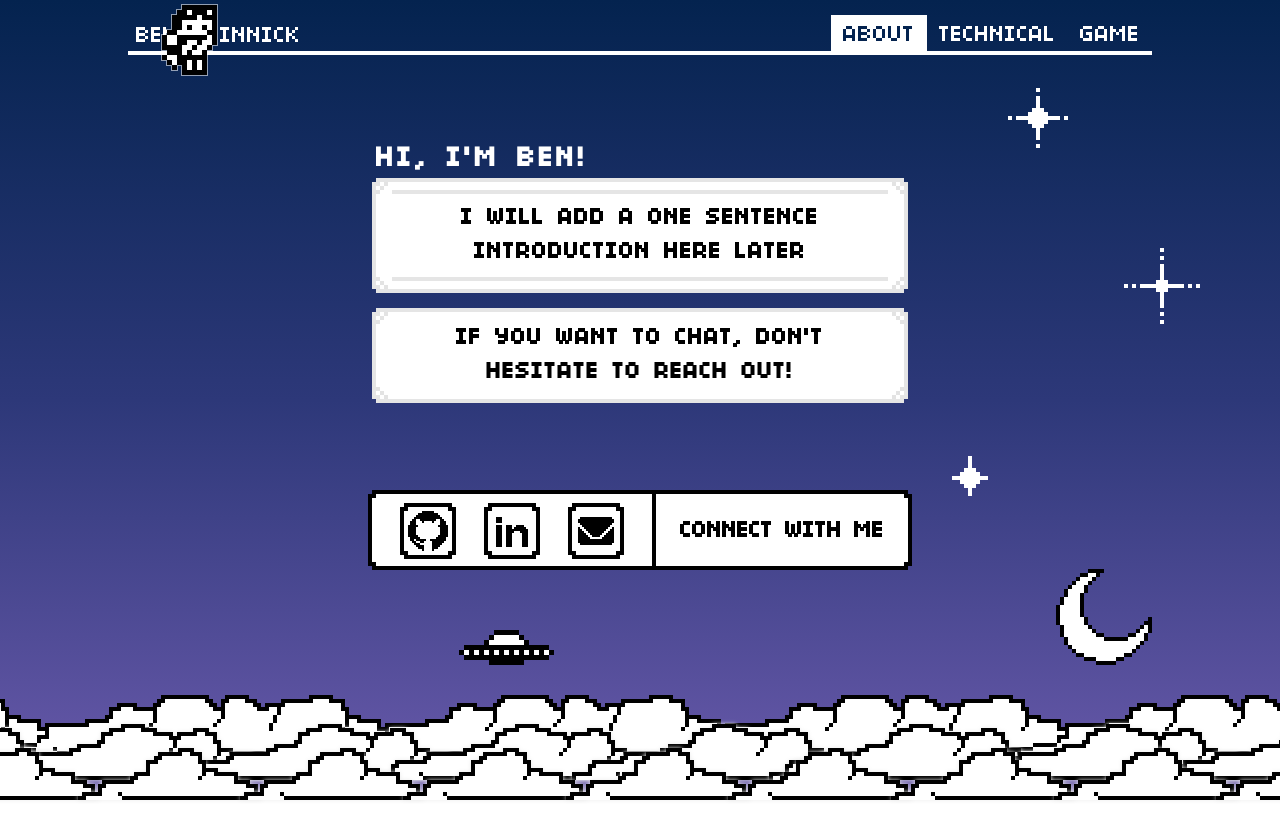
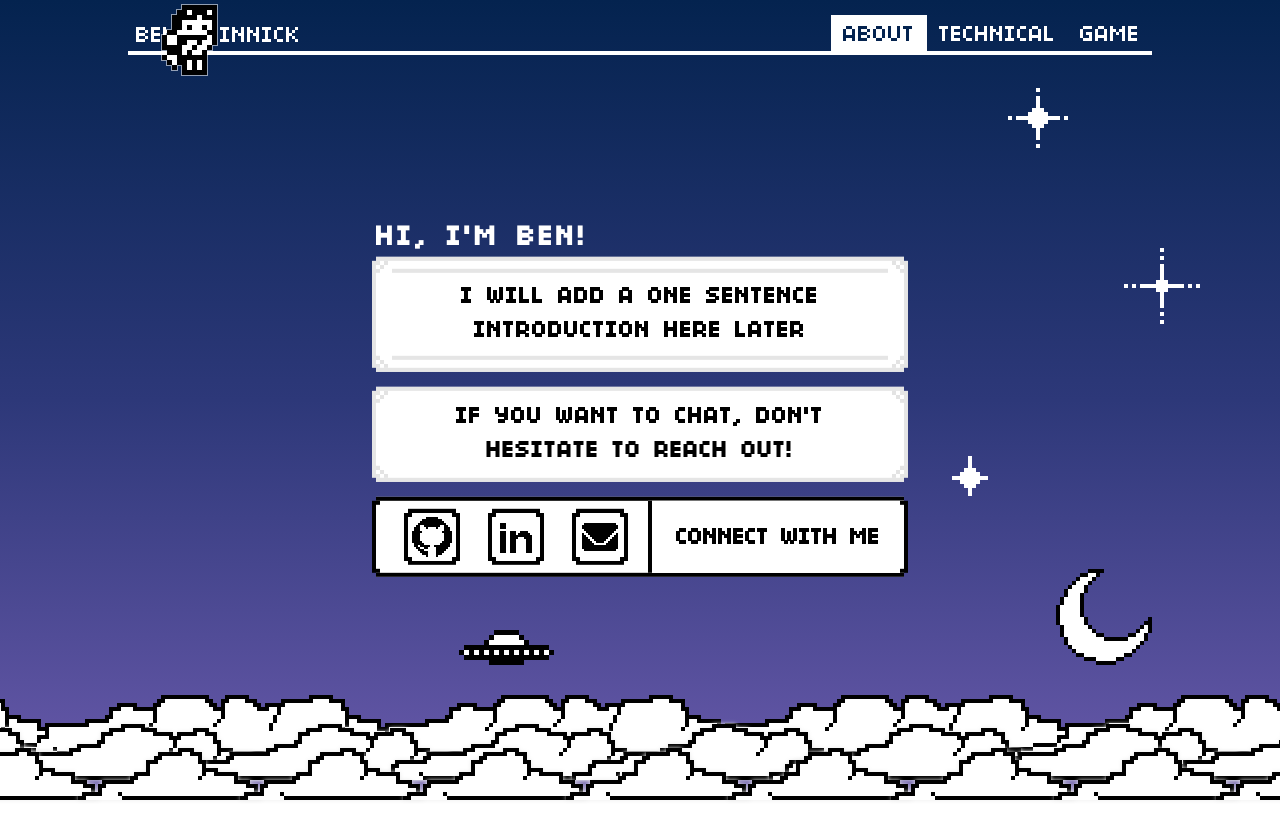
Before and after one commit to benshinnick/personal-website, a React (Create React App) app: page / in a window 1280 px wide. Shown: the top 840 px of the page. Built offline with nearby package versions, Linux system fonts and the light colour scheme; the HTML template or start-up script is replaced by a standard one.

Commit message:
Added connect panel to text panel group

```diff
--- a/src/PersonalWebsite/HomePage/InfoPanels/AboutPanel.css
+++ b/src/PersonalWebsite/HomePage/InfoPanels/AboutPanel.css
@@ -58,7 +58,7 @@ hr {
     margin-bottom: 10px;
 }
 
-.sides {
+.text-panel .sides {
     top: 0;
     right: -4px;
     width: 100%;
--- a/src/PersonalWebsite/HomePage/InfoPanels/ConnectPanel.css
+++ b/src/PersonalWebsite/HomePage/InfoPanels/ConnectPanel.css
@@ -1,8 +1,19 @@
+.connect-panel {
+    position: relative;
+    width: calc(40vw + 16px);
+    height: 72px;
+    background-color: white;
+    border: 4px solid black;
+    border-width: 4px 0;
+    z-index: 1;
+}
+
 .connect-panel #link-icons {
-    position: fixed;
     display: flex;
-    right: calc(50vw - 12px);
-    bottom: 230px;
+    /* right: calc(50vw - 12px);
+    bottom: 230px; */
+    position: relative;
+    bottom: 5px;
     width: calc(20vw + 24px);
     height: 80px;
     z-index: 2;
@@ -17,6 +28,20 @@
     image-rendering: pixelated;
     z-index: 4;
 }
+
+.connect-panel .sides {
+    top: 0;
+    right: -4px;
+    width: 100%;
+    height: 100%;
+
+    position: absolute;
+    z-index: 0;
+
+    border: 4px solid black;
+    border-width: 0px 4px;
+}
+
 .connect-panel #github-icon {
     background-image: url(./Sprites/github-icon-hover.png);
     /* transition: background-image 0.25s linear; */
@@ -45,98 +70,44 @@
 }
 
 .connect-panel .corner {
-    position: fixed;
+    position: absolute;
     background-image: url(./Sprites/corner-dark.png);
-    width: 16px;
-    height: 16px;
-    image-rendering: pixelated;
-    z-index: 1;
-}
-
-.connect-panel .corner {
-    position: fixed;
-    background-image: url(./Sprites/corner-dark.png);
-    width: 16px;
-    height: 16px;
+    width: 4px;
+    height: 4px;
     image-rendering: pixelated;
     z-index: 1;
 }
 
 .connect-panel #top-right-corner {
-    transform: rotate(0deg);
-    right: -16px;
-    margin-right: 30vw;
-    bottom: 294px;
+    right: 0;
+    top: 0;
     z-index: 3;
-    background-image: url(./Sprites/corner-dark-transparent.png);
 }
 
 .connect-panel #bottom-right-corner {
-    transform: rotate(90deg);
-    right: -16px;
-    margin-right: 30vw;
-    bottom: 230px;
+    right: 0;
+    bottom: 0;
     z-index: 3;
-    background-image: url(./Sprites/corner-dark-transparent.png);
 }
 
 .connect-panel #bottom-left-corner {
-    transform: rotate(180deg);
-    right: 70vw;
-    bottom: 230px;
+    left: 0;
+    bottom: 0;
+    z-index: 3;
 }
 
 .connect-panel #top-left-corner {
-    transform: rotate(270deg);
-    right: 70vw;
-    bottom: 294px;
-}
-
-.connect-panel #left-side {
-    position: fixed;
-    border-left: 4px solid black;
-    width: 12px;
-    margin-top: 16px;
-    margin-bottom: 16px;
-    height: 48px;
-    right: 70vw;
-    bottom: 230px;
-    background-color: white;
-    z-index: 1;
-}
-
-.connect-panel #right-side {
-    position: fixed;
-    border-right: 4px solid black;
-    width: 16px;
-    margin-top: 16px;
-    margin-bottom: 16px;
-    height: 48px;
-    bottom: 230px;
-    padding: -32px;
-    right: -16px;
-    margin-right: 30vw;
-    background-color: white;
-    z-index: 1;
-}
-
-.connect-panel #info-panel {
-    position: fixed;
-    right: 30vw;
-    bottom: 230px;
-    width: 40vw;
-    height: 80px;
-    background-color: white;
-    box-shadow: inset 0px 4px 0px 0px black, inset 0px -4px 0px 0px black;
-    z-index: 1;
+    left: 0;
+    top: 0;
+    z-index: 3;
 }
 
 .connect-panel #connect-info {
-    position: fixed;
+    position: absolute;
     display: flex;
     justify-content: space-evenly;
-    right: calc(30vw - 12px);
-    bottom: 234px;
+    right: 0;
+    bottom: 0;
     width: calc(20vw - 4px);
     height: 72px;
     background-color: white;
--- a/src/PersonalWebsite/HomePage/InfoPanels/InfoPanels.css
+++ b/src/PersonalWebsite/HomePage/InfoPanels/InfoPanels.css
@@ -1,10 +1,14 @@
 #info-panels {
     position: fixed;
-    top: 75px;
     height: fit-content;
     /* border: 1px solid red; */
 
-    top: 144px;
+    /* margin: auto; */
+    position: fixed;
+    top: 50%;
+    transform: translate(0, -50%);
+
+    /* top: 25vh; */
     right: calc(30vw - 8px);
     width: calc(40vw + 16px);
 }
--- a/src/PersonalWebsite/HomePage/InfoPanels/InfoPanels.jsx
+++ b/src/PersonalWebsite/HomePage/InfoPanels/InfoPanels.jsx
@@ -79,8 +79,7 @@ export default class InfoPanels extends React.Component {
                             <div className='corner' id='bottom-right-corner'></div>
                             <div className='corner' id='bottom-left-corner'></div>
                             <div className='corner' id='top-left-corner'></div>
-                            <div id='right-side'></div>
-                            <div id='left-side'></div>
+                            <div className='sides'></div>
                             <div id='divider'></div>
                             <div id='connect-info' className='default'>
                                 <p id='connect-text' className='black-text'>CONNECT WITH ME</p>
```
Also changed, not shown: src/PersonalWebsite/HomePage/InfoPanels/Sprites/corner-dark.png.
